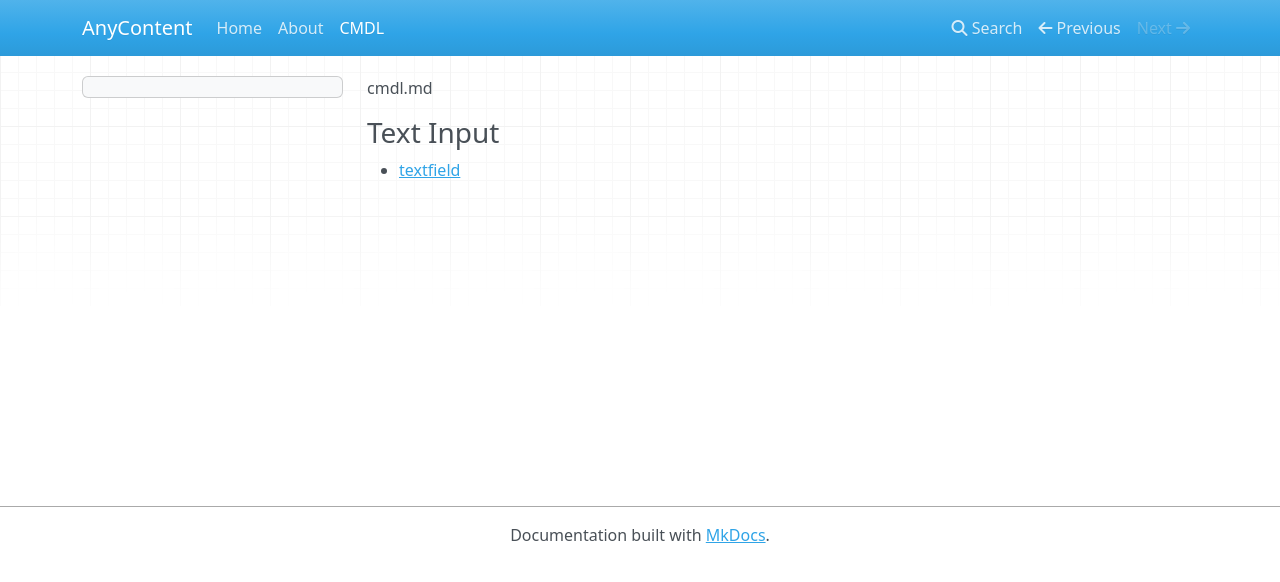
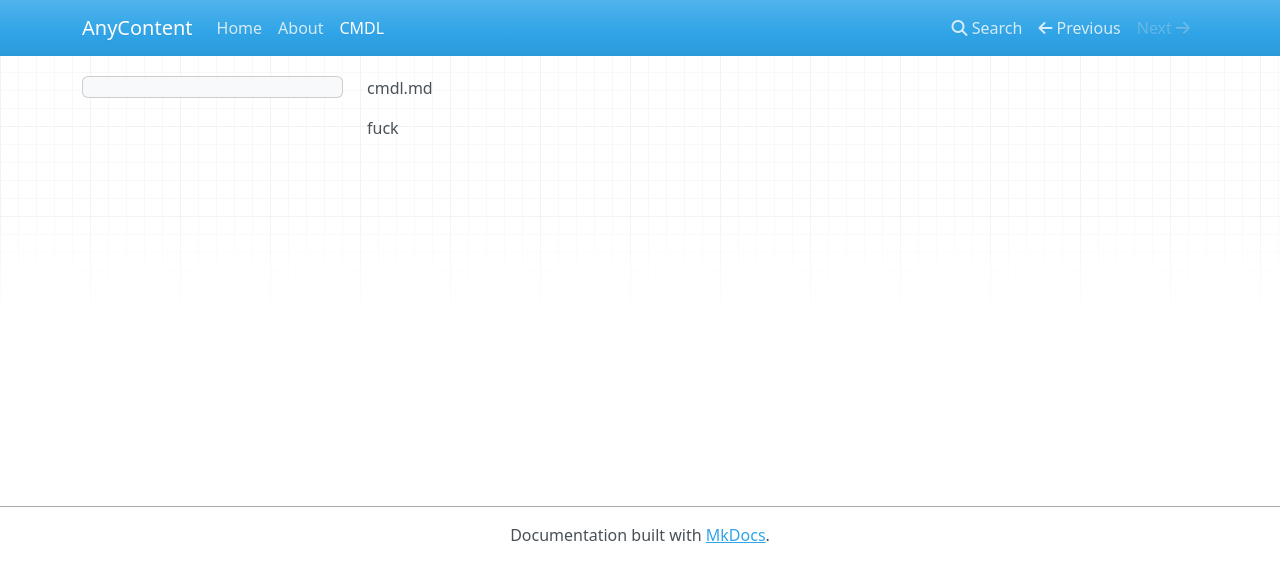
Before and after one commit to nhagemann/anycontent-cmdl-docs, an MkDocs documentation site: the page built from docs/cmdl.md, in a window 1280 px wide. Shown: the top 582 px of the page. Built offline with MkDocs 1.6.1, drawn with Linux system fonts in a browser that asks for light colours; nearby versions of some CDN libraries; old or Windows-style settings are respelled for this version of MkDocs.

Commit message:
mkdocs test

```diff
--- a/docs/cmdl.md
+++ b/docs/cmdl.md
@@ -1,5 +1,3 @@
 cmdl.md
 
-### Text Input
-
-* [textfield](formelement/textfield.md)
+fuck
```
